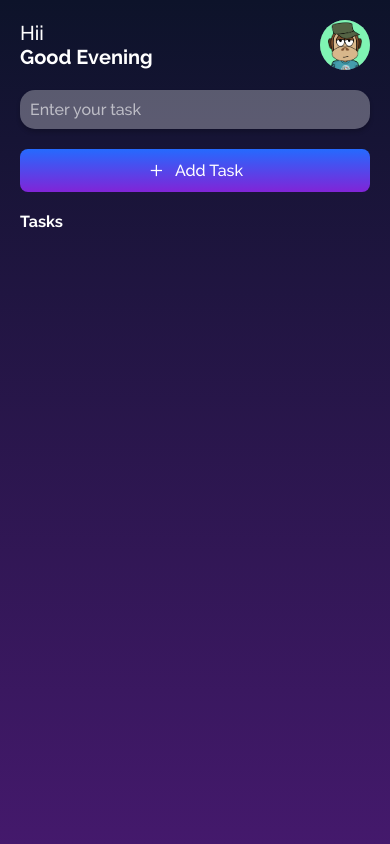
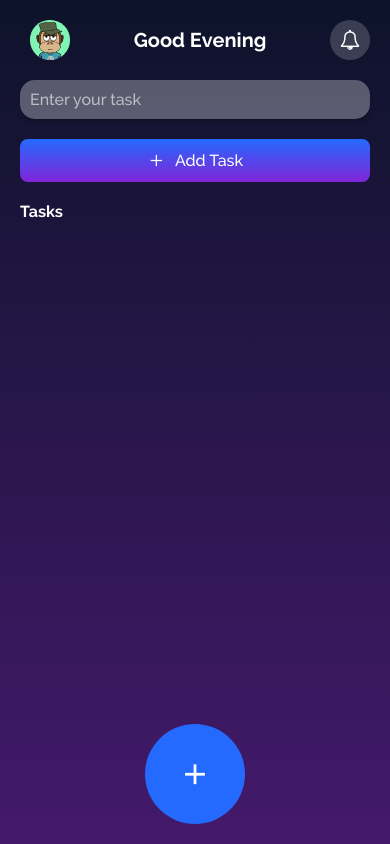
Before and after one commit to covenantcodes/TaskBuddy, a React Native app: screen / in a window 390 px wide. Built offline with nearby package versions, Linux system fonts and the light colour scheme.

Commit message:
Added  Notifications Icon; Change Edit Layout; Added Fab for adding task

```diff
--- a/App.js
+++ b/App.js
@@ -1,9 +1,8 @@
 import React from 'react';
 import {StyleSheet} from 'react-native';
-import TodoApp from './Screens/TodoApp';
 import Todo from './Screens/Todo';
 import { useFonts } from "expo-font";
-
+import Fab from './Components/Fab'
 
 const App = () => {
       // FONTS
--- /dev/null
+++ b/Components/Fab.js
@@ -0,0 +1,28 @@
+import {View, Text, StyleSheet, TouchableOpacity} from 'react-native';
+import {MaterialCommunityIcons} from '@expo/vector-icons'
+
+const Fab = () =>{
+    return (
+        <TouchableOpacity style={styles.fabContainer}>
+            <MaterialCommunityIcons
+                name="plus"
+                size={34}
+                color="white"
+            />
+        </TouchableOpacity>
+    )
+}
+
+const styles = StyleSheet.create ({
+    fabContainer: {
+       backgroundColor: '#256afe',
+       padding: 20,
+       width: 100,
+       height: 100,
+       borderRadius: 50,
+       alignItems: "center",
+       justifyContent: "center"
+    }
+})
+
+export default Fab;
--- /dev/null
+++ b/Components/GlassmorphismTextInput.js
@@ -0,0 +1,37 @@
+import React from 'react';
+import {View, StyleSheet, TextInput} from 'react-native';
+
+const GlassmorphismTextInput =({ placeholder, value, onChangeText})=> {
+    return (
+        <View style={styles.textInputContainer}>
+            <TextInput
+                style={styles.textInput}
+                placeholder={placeholder}
+                placeholderTextColor="rgba(255, 255, 255, 0.6)"
+                value={value}
+                onChangeText={onChangeText}
+            />
+        </View>
+    );
+ }
+
+
+const styles = StyleSheet.create({
+    textInputContainer: {
+        marginTop: 20,
+        borderRadius: 15,
+        backgroundColor: 'rgba(255, 255, 255, 0.3)',
+        shadowColor: 'rgba(0, 0, 0, 0.2)',
+        shadowOffset: { width: 0, height: 3 },
+        shadowOpacity: 1,
+        shadowRadius: 4,
+      },
+      textInput: {
+        paddingHorizontal: 10,
+        paddingVertical: 10,
+        color: 'white',
+        fontSize: 16,
+        fontFamily: 'RalewayMedium',
+      },
+ })
+export default GlassmorphismTextInput;
--- a/Screens/Todo.js
+++ b/Screens/Todo.js
@@ -1,24 +1,10 @@
 import React, {useState} from 'react';
 import { StyleSheet, View, Text, TouchableOpacity, StatusBar, Image, TextInput, FlatList, SafeAreaView} from 'react-native';
 import { LinearGradient } from 'expo-linear-gradient';
-import { Ionicons } from '@expo/vector-icons';
-import { FontAwesome5 } from '@expo/vector-icons';
+import { Ionicons,FontAwesome } from '@expo/vector-icons';
 import TodoCard from './TodoCard';
-
-const GlassmorphismTextInput = ({ placeholder, value, onChangeText}) => {
-  return (
-    <View style={styles.textInputContainer}>
-      <TextInput
-        style={styles.textInput}
-        placeholder={placeholder}
-        placeholderTextColor="rgba(255, 255, 255, 0.6)"
-        value={value}
-        onChangeText={onChangeText}
-      />
-    </View>
-  );
-};
-
+import GlassmorphismTextInput from '../Components/GlassmorphismTextInput';
+import Fab from '../Components/Fab';
 
 const Todo = () => {
    const [todos, setTodos] = useState([]);
@@ -70,16 +56,24 @@ const Todo = () => {
 
       {/* HEADER */}
       <View style={styles.headerContainer}>
-        <View>
-          <Text style={styles.greetingsText}>Hii</Text>
-          <Text style={styles.timeText}>{greeting}</Text>
-        </View>
-        <View>
-          <Image
-            source={require('../assets/pic.png')}
-            style={styles.profileImage}
-          />
-        </View>
+          <View style={styles.profileImageContainer}>
+              <Image
+                source={require('../assets/pic.png')}
+                style={styles.profileImage}
+              />
+            </View>
+            <View style={styles.greetingsContainer}>
+              {/* <Text style={styles.greetingsText}>Hi, Covenant</Text> */}
+              <Text style={styles.timeText}>{greeting}</Text>
+            </View>
+
+          <TouchableOpacity style={styles.notificationContainer}>
+            <FontAwesome
+              name='bell-o'
+              size={20}
+              color="white"
+            />
+          </TouchableOpacity>
       </View>
 
       {/* TEXT INPUT */}
@@ -91,8 +85,7 @@ const Todo = () => {
 
       {/* TASK BUTTON */}
         <TouchableOpacity style={styles.taskButton}
-            onPress={addTodo}
-        >
+          onPress={addTodo}>
             <LinearGradient colors={['#256afe', '#8124d7']} style={styles.gradient}>
               <Ionicons name="add" size={20} color="white" />
               <Text style={styles.buttonText}>Add Task</Text>
@@ -111,7 +104,11 @@ const Todo = () => {
           />
         </SafeAreaView>
       </View>
+      <View style={styles.fabBox}>
+          <Fab/>
+      </View>
     </LinearGradient>
+
   );
 };
 
@@ -125,9 +122,14 @@ const styles = StyleSheet.create({
     alignItems: 'center',
     justifyContent: 'space-between',
   },
+
+  greetingsContainer:{
+    alignItems: "center",
+  },
+
   greetingsText: {
     fontSize: 20,
-    fontFamily: 'RalewayMedium',
+    fontFamily: 'RalewayLight',
     color: 'white',
   },
   timeText: {
@@ -135,9 +137,18 @@ const styles = StyleSheet.create({
     fontSize: 20,
     fontFamily: 'RalewayBold',
   },
+
+  notificationContainer:{
+    alignItems: "center",
+    justifyContent:"center",
+    padding: 10,
+    borderRadius: 50,
+    backgroundColor: "rgba(255, 255, 255, 0.18)",
+  },
+
   profileImage: {
-    width: 50,
-    height: 50,
+    width: 40,
+    height: 40,
     borderRadius: 25,
     marginLeft: 10,
     backgroundColor: 'rgba(255, 255, 255, 0.3)',
@@ -145,22 +156,6 @@ const styles = StyleSheet.create({
     shadowOffset: { width: 0, height: 3 },
     shadowOpacity: 1,
     shadowRadius: 4,
-  },
-  textInputContainer: {
-    marginTop: 20,
-    borderRadius: 15,
-    backgroundColor: 'rgba(255, 255, 255, 0.3)',
-    shadowColor: 'rgba(0, 0, 0, 0.2)',
-    shadowOffset: { width: 0, height: 3 },
-    shadowOpacity: 1,
-    shadowRadius: 4,
-  },
-  textInput: {
-    paddingHorizontal: 10,
-    paddingVertical: 10,
-    color: 'white',
-    fontSize: 16,
-    fontFamily: 'RalewayMedium',
   },
 
   taskButton: {
@@ -194,7 +189,12 @@ const styles = StyleSheet.create({
 
   taskListContainer: {
     flex: 1,
+    paddingVertical: 20
   },
+
+  fabBox:{
+    alignItems: 'center'
+  }
 
 });
 
--- a/Screens/TodoApp.js
+++ /dev/null
@@ -1,101 +0,0 @@
-import React, { useState } from 'react';
-import { View, Text, TextInput, Button, FlatList, StyleSheet} from 'react-native';
-import SafeAreaView from 'react-native-safe-area-view';
-
-const TodoApp = () => {
-  const [todos, setTodos] = useState([]);
-  const [todoText, setTodoText] = useState('');
-
-  const addTodo = () => {
-    if (todoText.trim() !== '') {
-      const newTodo = { id: Date.now() , text: todoText, status: 'pending' };
-      setTodos([...todos, newTodo]);
-      setTodoText('');
-    }
-  };
-
-  const updateTodoStatus = (id, status) => {
-    const updatedTodos = todos.map((todo) =>
-      todo.id === id ? { ...todo, status } : todo
-    );
-    setTodos(updatedTodos);
-  };
-
-  const deleteTodo = (id) => {
-    const updatedTodos = todos.filter((todo) => todo.id !== id);
-    setTodos(updatedTodos);
-  };
-
-  return (
-    <View style={styles.container}>
-      <Text>Create Todo:</Text>
-      <TextInput
-        style={{ borderWidth: 1, padding: 5, marginBottom: 10 }}
-        value={todoText}
-        onChangeText={setTodoText}
-      />
-      <Button title="Add Todo" onPress={addTodo} />
-      <Text>All Todos:</Text>
-
-      <FlatList
-        data={todos}
-        renderItem={({ item }) => (
-          <View style={{ flexDirection: 'row', alignItems: 'center' }}>
-            <Text>{item.text}</Text>
-            <Button
-              title="Pending"
-              onPress={() => updateTodoStatus(item.id, 'pending')}
-              disabled={item.status === 'pending'}
-            />
-            <Button
-              title="In Progress"
-              onPress={() => updateTodoStatus(item.id, 'inProgress')}
-              disabled={item.status === 'inProgress'}
-              style={styles.inProgressButton}
-            />
-            <Button
-              title="Completed"
-              onPress={() => updateTodoStatus(item.id, 'completed')}
-              disabled={item.status === 'completed'}
-              style={styles.completedButton}
-            />
-            <Button
-              title="Delete"
-              onPress={() => deleteTodo(item.id)}
-            />
-          </View>
-        )}
-        keyExtractor={(item) => item.id.toString()}
-      />
-
-    </View>
-  );
-};
-
-const styles = StyleSheet.create({
-  addButton: {
-    backgroundColor: '#4CAF50',
-    color: '#fff',
-  },
-  statusButton: {
-    backgroundColor: '#ff9800',
-    color: '#fff',
-    marginLeft: 5,
-  },
-  inProgressButton: {
-    backgroundColor: '#9c27b0',
-    color: '#fff',
-    marginLeft: 5,
-  },
-  completedButton: {
-    backgroundColor: '#607d8b',
-    color: '#fff',
-    marginLeft: 5,
-  },
-  deleteButton: {
-    backgroundColor: '#f44336',
-    color: '#fff',
-    marginLeft: 5,
-  },
-})
-export default TodoApp;
--- a/Screens/TodoCard.js
+++ b/Screens/TodoCard.js
@@ -1,9 +1,6 @@
 import React, { useState } from "react";
 import { StyleSheet, View, Text, TouchableOpacity, Modal, TextInput } from "react-native";
-import { FontAwesome5 } from "@expo/vector-icons";
-import { FontAwesome } from "@expo/vector-icons";
-import { Entypo } from "@expo/vector-icons";
-import { AntDesign } from "@expo/vector-icons";
+import { Foundation, FontAwesome, FontAwesome5, AntDesign, Octicons} from "@expo/vector-icons";
 
 const TodoCard = ({ todo, deleteTodo, editTodo }) => {
   const [status, setStatus] = useState(todo.status);
@@ -113,22 +110,26 @@ const TodoCard = ({ todo, deleteTodo, editTodo }) => {
           <View style={styles.popup}>
             {isEditing ? (
               <TouchableOpacity style={styles.popupItem} onPress={handleEdit}>
-                <Entypo name="check" size={18} color="white" />
+                 <Text style={styles.popupItemText}>Done</Text>
+                 <FontAwesome5 name="clipboard-check" size={18} color="white" />
               </TouchableOpacity>
 
 
             ) : (
               <TouchableOpacity style={styles.popupItem} onPress={toggleEdit}>
-                <Entypo name="pencil" size={18} color="white" />
+                <Text style={styles.popupItemText}>Edit</Text>
+                <Foundation name="clipboard-pencil" size={18} color="white" />
               </TouchableOpacity>
             )}
             <TouchableOpacity style={styles.popupItem} onPress={handleDelete}>
-              <FontAwesome5 name="trash" size={17} color="white" />
+              <Text style={styles.popupItemText}>Move to Trash</Text>
+              <Octicons name="trash" size={17} color="white" />
             </TouchableOpacity>
             <TouchableOpacity
               style={styles.popupItem}
               onPress={() => setIsPopupVisible(false)}
             >
+              <Text style={styles.popupItemText}>Close</Text>
               <FontAwesome name="close" size={18} color="white" />
             </TouchableOpacity>
           </View>
@@ -198,17 +199,24 @@ const styles = StyleSheet.create({
   popup: {
     alignItems: "center",
     justifyContent: "center",
-    flexDirection: "row",
     backgroundColor: "#1B1B1B",
-    padding: 20,
+    padding: 10,
     borderRadius: 10,
-    width: "35%",
+    width: "55%",
   },
   popupItem: {
+    flexDirection: "row",
     paddingVertical: 10,
     paddingHorizontal: 10,
-    borderBottomWidth: 1,
-    borderBottomColor: "lightgray",
+    borderColor: "lightgray",
+    justifyContent: "space-between",
+    alignItems: "center"
+  },
+
+  popupItemText:{
+    paddingRight: 10,
+    color: "white",
+    fontFamily: "RalewaySemiBold"
   },
 
   editInput: {
--- a/app.json
+++ b/app.json
@@ -1,8 +1,8 @@
 {
   "expo": {
-    "name": "To-Do-App",
-    "slug": "To-Do-App",
-    "version": "1.0.0",
+    "name": "TaskBuddy",
+    "slug": "TaskBuddy",
+    "version": "0.0.1",
     "orientation": "portrait",
     "icon": "./assets/icon.png",
     "userInterfaceStyle": "light",
```
